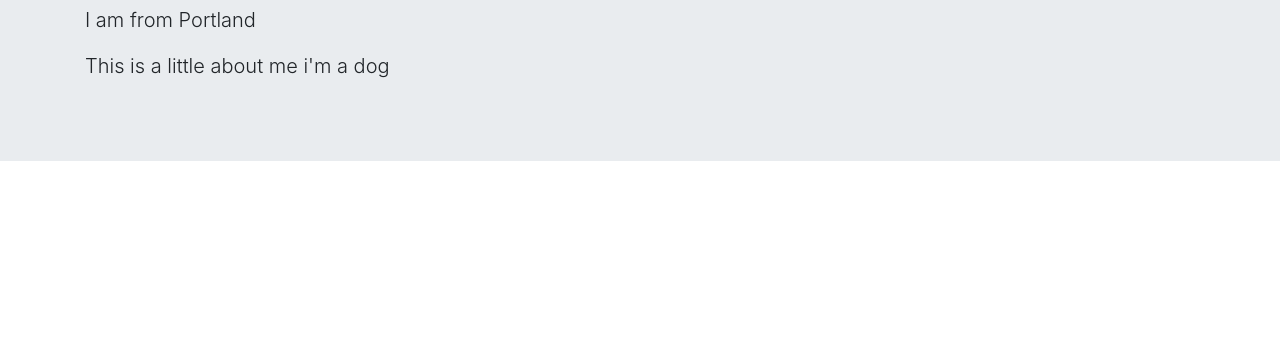
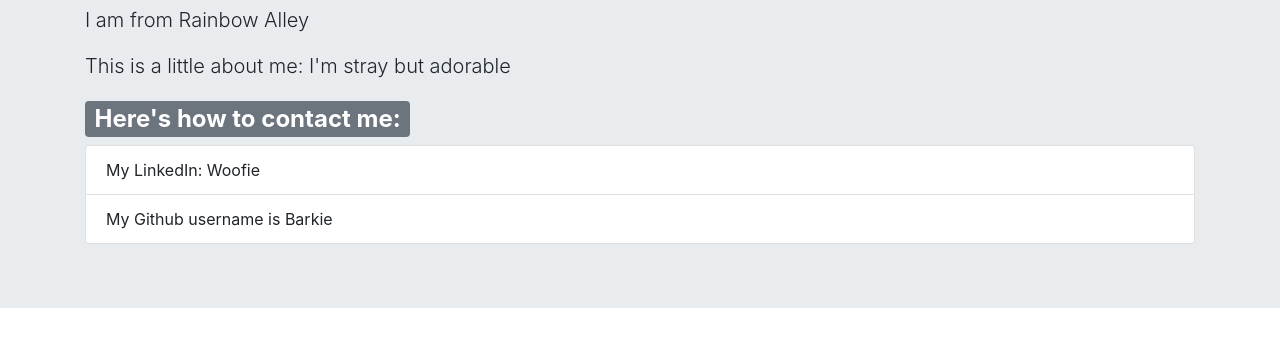
Before and after one commit to jonnyboy808/html-portfolio-generator, a website: page index.html in a window 1280 px wide. Shown: the part 134-480 px from the top of the page. Drawn offline with nearby package versions, Linux system fonts and the light colour scheme.

Commit message:
This is it

```diff
--- a/index.html
+++ b/index.html
@@ -12,8 +12,18 @@
   <div class="jumbotron jumbotron-fluid">
     <div class="container">
       <h1 class="display-4">Hello! My name is Prince </h1>
-      <p class="lead"> I am from Portland</p>
-      <p class="lead"> This is a little about me i'm a dog</p>
+      <p class="lead"> I am from Rainbow Alley</p>
+      <p class="lead"> This is a little about me:
+       I'm stray but adorable</p>
+      <h2><span class="badge badge-secondary"> Here's how to contact me: </span></h2>
+      <ul class="list-group">
+      <li class="list-group-item">My LinkedIn: Woofie</li>
+        <li class="list-group-item"> My Github username is Barkie</li>
 
+      </ul>
+    </div>
+
+  </div>
+      <script src="script.js"></script>
 </body>
 </html>
```
Also changed, not shown: index.js (+12 -3 lines).
